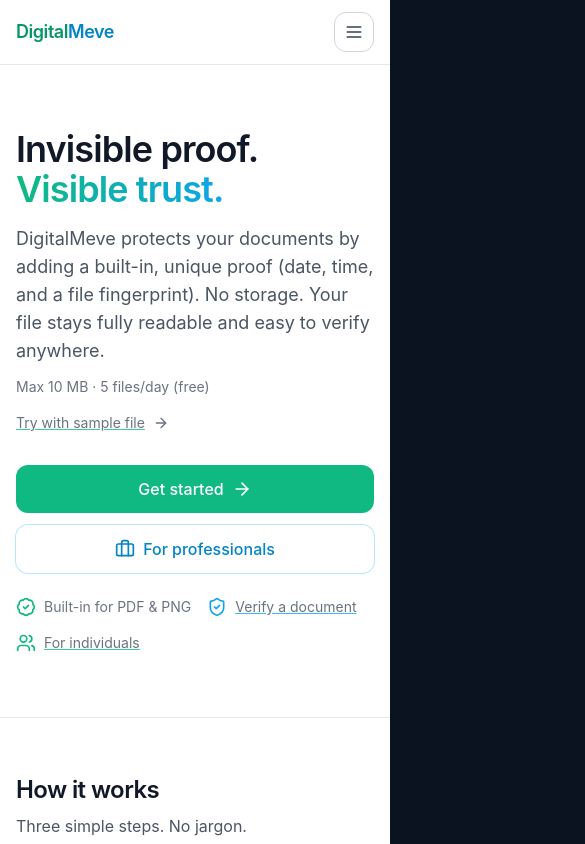
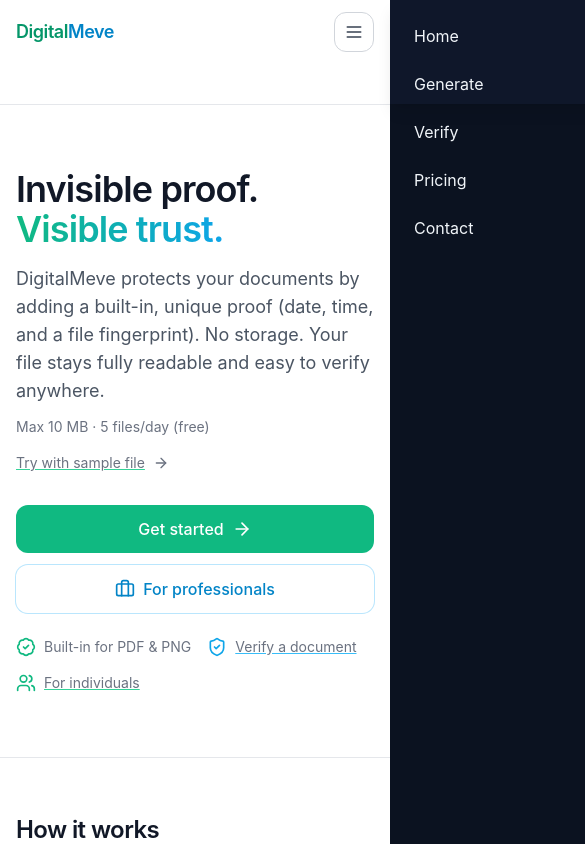
Before and after one commit to BACOUL/digitalmeve1, a Next.js app: page / in a window 390 px wide. Shown: the top 844 px of the page, 585 px wide, since content can reach past the window. Built offline with nearby package versions, Linux system fonts and the light colour scheme; no server answers.

Commit message:
Update MobileMenu.tsx

```diff
--- a/components/MobileMenu.tsx
+++ b/components/MobileMenu.tsx
@@ -1,135 +1,59 @@
+// components/MobileMenu.tsx
 "use client";
 
-import { useEffect, useRef } from "react";
+import { useState } from "react";
 import Link from "next/link";
-import Portal from "@/components/Portal";
-import { Users, FilePlus2, ShieldCheck, BookOpen, Briefcase, Mail, Info, X } from "lucide-react";
+import { Menu, X } from "lucide-react";
 
-type Props = { open: boolean; onClose: () => void };
+export default function MobileMenu() {
+  const [open, setOpen] = useState(false);
 
-export default function MobileMenu({ open, onClose }: Props) {
-  const panelRef = useRef<HTMLDivElement>(null);
-
-  if (!open) return null;
-
-  // 🔒 Lock scroll pendant l’ouverture + cleanup sûr
-  useEffect(() => {
-    const prevOverflow = document.body.style.overflow;
-    document.body.style.overflow = "hidden";
-    return () => { document.body.style.overflow = prevOverflow; };
-  }, []);
-
-  // ESC pour fermer
-  useEffect(() => {
-    const onKey = (e: KeyboardEvent) => { if (e.key === "Escape") onClose(); };
-    window.addEventListener("keydown", onKey);
-    return () => window.removeEventListener("keydown", onKey);
-  }, [onClose]);
-
-  // Focus initial (soft, sans trap agressif)
-  useEffect(() => {
-    panelRef.current?.querySelector<HTMLElement>("button,[href]")?.focus?.();
-  }, []);
-
-  const close = () => onClose();
+  const toggleMenu = () => setOpen((prev) => !prev);
+  const closeMenu = () => setOpen(false);
 
   return (
-    <Portal>
-      {/* Overlay cliquable */}
+    <div className="md:hidden">
+      {/* Bouton burger */}
+      <button
+        onClick={toggleMenu}
+        aria-label="Toggle menu"
+        className="p-2 rounded-lg focus:outline-none focus:ring-2 focus:ring-emerald-400"
+      >
+        {open ? <X className="h-6 w-6 text-white" /> : <Menu className="h-6 w-6 text-white" />}
+      </button>
+
+      {/* Overlay */}
+      {open && (
         <div
-        aria-hidden
-        onClick={close}
-        className="fixed inset-0 z-[999] bg-black/50 backdrop-blur-sm"
+          onClick={closeMenu}
+          className="fixed inset-0 z-40 bg-black/40 backdrop-blur-sm"
         />
-      {/* Panneau */}
-      <div
-        ref={panelRef}
-        role="dialog"
-        aria-modal="true"
-        aria-label="Main menu"
-        className="fixed inset-0 z-[1000] flex flex-col bg-white"
+      )}
+
+      {/* Drawer */}
+      <nav
+        className={`fixed top-0 right-0 z-50 h-full w-64 bg-slate-900 shadow-lg transform transition-transform duration-300 ${
+          open ? "translate-x-0" : "translate-x-full"
+        }`}
       >
-        {/* Barre supérieure */}
-        <div className="flex items-center justify-between px-4 py-4 border-b border-gray-200">
-          <Link href="/" onClick={close} className="flex items-center gap-2">
-            <span className="text-lg font-semibold tracking-tight">
-              <span className="text-emerald-600">Digital</span>
-              <span className="text-sky-600">Meve</span>
-            </span>
+        <div className="p-6 flex flex-col gap-6">
+          <Link href="/" onClick={closeMenu} className="text-slate-100 hover:text-emerald-400">
+            Home
           </Link>
-          <button
-            onClick={close}
-            aria-label="Close menu"
-            className="inline-flex h-10 w-10 items-center justify-center rounded-xl border border-gray-300 bg-white hover:bg-gray-50 focus:outline-none focus:ring-2 focus:ring-emerald-500/40"
-          >
-            <X className="h-5 w-5 text-slate-700" />
-          </button>
-        </div>
-
-        {/* Liens (scrollable) */}
-        <nav className="flex-1 overflow-y-auto px-2 pb-24 pt-2 text-slate-700" aria-label="Mobile">
-          {/* PRODUCTS */}
-          <p className="px-3 pt-2 pb-1 text-xs font-semibold uppercase tracking-wide text-slate-500">Products</p>
-          <ul className="space-y-2 px-1">
-            <li>
-              <Link href="/generate" onClick={close} className="flex items-center gap-3 rounded-2xl px-3 py-3 text-base hover:bg-gray-50">
-                <FilePlus2 className="h-5 w-5 text-emerald-600" /> <span>Generate</span>
+          <Link href="/generate" onClick={closeMenu} className="text-slate-100 hover:text-emerald-400">
+            Generate
           </Link>
-            </li>
-            <li>
-              <Link href="/verify" onClick={close} className="flex items-center gap-3 rounded-2xl px-3 py-3 text-base hover:bg-gray-50">
-                <ShieldCheck className="h-5 w-5 text-emerald-600" /> <span>Verify</span>
+          <Link href="/verify" onClick={closeMenu} className="text-slate-100 hover:text-emerald-400">
+            Verify
           </Link>
-            </li>
-          </ul>
-
-          <div className="my-4 h-px bg-gray-200" />
-
-          {/* SOLUTIONS */}
-          <p className="px-3 pt-1 pb-1 text-xs font-semibold uppercase tracking-wide text-sky-600">Solutions</p>
-          <ul className="space-y-2 px-1">
-            <li>
-              <Link href="/personal" onClick={close} className="flex items-center gap-3 rounded-2xl px-3 py-3 text-base hover:bg-gray-50">
-                <Users className="h-5 w-5 text-sky-600" /> <span>For Individuals</span>
+          <Link href="/pricing" onClick={closeMenu} className="text-slate-100 hover:text-emerald-400">
+            Pricing
           </Link>
-            </li>
-            <li>
-              <Link href="/pro" onClick={close} className="flex items-center gap-3 rounded-2xl px-3 py-3 text-base hover:bg-gray-50">
-                <Briefcase className="h-5 w-5 text-sky-600" /> <span>For Business</span>
+          <Link href="/contact" onClick={closeMenu} className="text-slate-100 hover:text-emerald-400">
+            Contact
           </Link>
-            </li>
-          </ul>
-
-          <div className="my-4 h-px bg-gray-200" />
-
-          {/* RESOURCES */}
-          <p className="px-3 pt-1 pb-1 text-xs font-semibold uppercase tracking-wide text-slate-500">Resources</p>
-          <ul className="space-y-2 px-1">
-            <li><Link href="/pricing" onClick={close} className="flex items-center gap-3 rounded-2xl px-3 py-3 text-base hover:bg-gray-50"><BookOpen className="h-5 w-5 text-slate-600" /> <span>Pricing</span></Link></li>
-            <li><Link href="/developers" onClick={close} className="flex items-center gap-3 rounded-2xl px-3 py-3 text-base hover:bg-gray-50"><BookOpen className="h-5 w-5 text-slate-600" /> <span>Developers</span></Link></li>
-            <li><Link href="/security" onClick={close} className="flex items-center gap-3 rounded-2xl px-3 py-3 text-base hover:bg-gray-50"><ShieldCheck className="h-5 w-5 text-slate-600" /> <span>Security</span></Link></li>
-            <li><Link href="/status" onClick={close} className="flex items-center gap-3 rounded-2xl px-3 py-3 text-base hover:bg-gray-50"><Info className="h-5 w-5 text-slate-600" /> <span>Status</span></Link></li>
-            <li><Link href="/changelog" onClick={close} className="flex items-center gap-3 rounded-2xl px-3 py-3 text-base hover:bg-gray-50"><BookOpen className="h-5 w-5 text-slate-600" /> <span>Changelog</span></Link></li>
-          </ul>
-
-          <div className="my-4 h-px bg-gray-200" />
-
-          {/* COMPANY */}
-          <p className="px-3 pt-1 pb-1 text-xs font-semibold uppercase tracking-wide text-slate-500">Company</p>
-          <ul className="space-y-2 px-1">
-            <li><Link href="/about" onClick={close} className="flex items-center gap-3 rounded-2xl px-3 py-3 text-base hover:bg-gray-50"><Info className="h-5 w-5 text-slate-600" /> <span>About</span></Link></li>
-            <li><Link href="/contact" onClick={close} className="flex items-center gap-3 rounded-2xl px-3 py-3 text-base hover:bg-gray-50"><Mail className="h-5 w-5 text-slate-600" /> <span>Contact</span></Link></li>
-            <li><Link href="/legal" onClick={close} className="flex items-center gap-3 rounded-2xl px-3 py-3 text-base hover:bg-gray-50"><BookOpen className="h-5 w-5 text-slate-600" /> <span>Legal</span></Link></li>
-          </ul>
-
-          <div className="mt-6 px-3">
-            <div className="inline-flex items-center gap-2 rounded-full border border-gray-300 bg-gray-50 px-3 py-1 text-xs text-slate-600">
-              <Users className="h-4 w-4" />
-              Private by design · No signup
-            </div>
         </div>
       </nav>
     </div>
-    </Portal>
   );
 }
```
Lines whose indentation alone changed are shown as unchanged.
